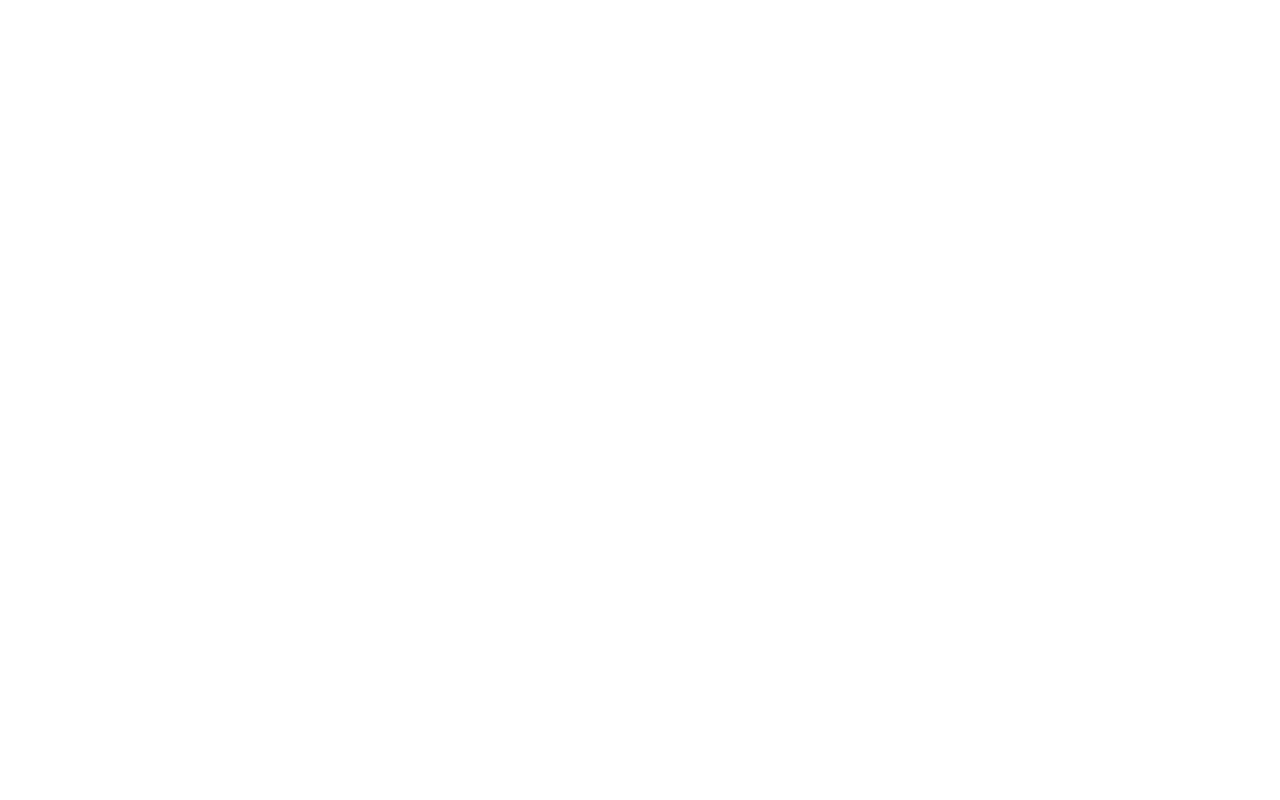
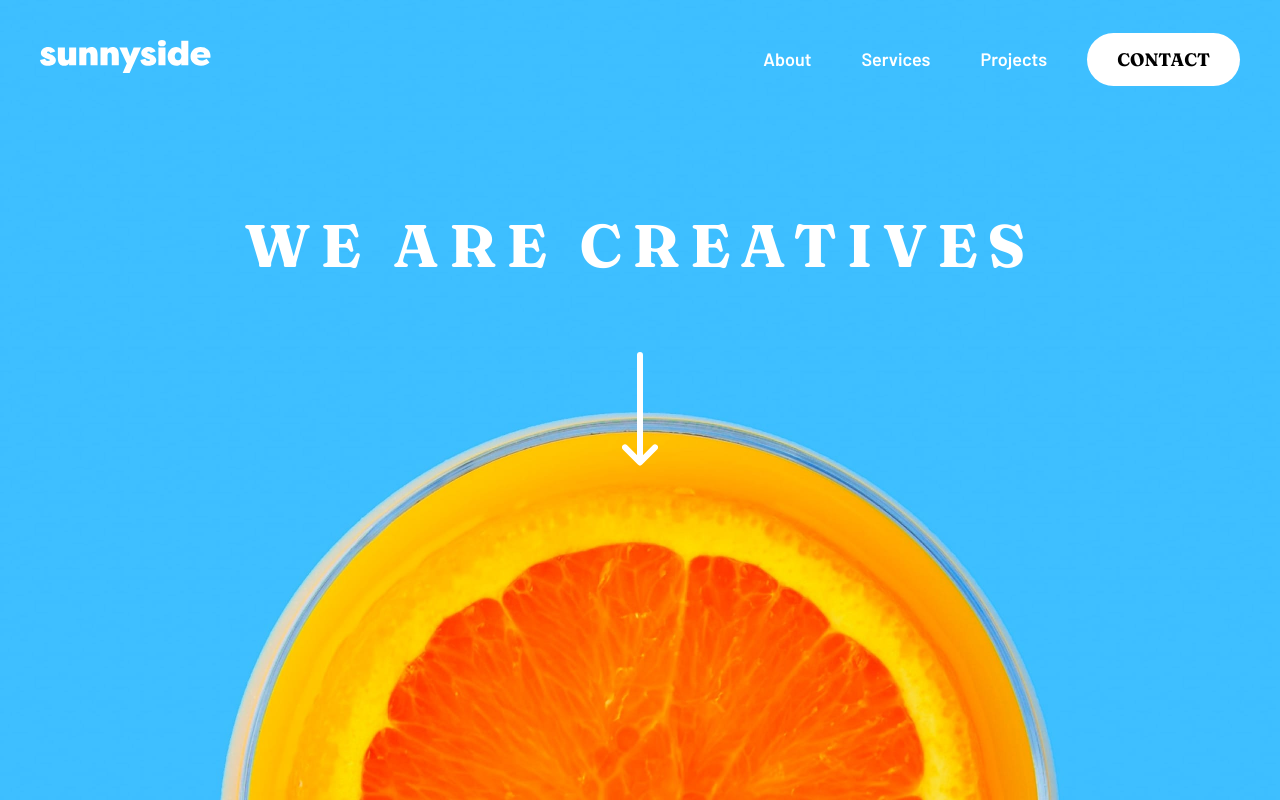
Before and after one commit to Aur71/Frontend-Mentor-SunnySide-Agency-Landing-Page, a plain HTML site: page index.html in a window 1280 px wide. Drawn offline with Linux system fonts and the light colour scheme.

Commit message:
Header done

```diff
--- a/index.html
+++ b/index.html
@@ -13,5 +13,29 @@
     <link rel="stylesheet" href="style.css" />
     <script src="app.js" defer></script>
   </head>
-  <body></body>
+  <body>
+    <div class="page-wrapper">
+      <header>
+        <nav>
+          <div class="logo">
+            <img src="images/logo.svg" alt="" />
+          </div>
+          <ul>
+            <li><a href="#">About</a></li>
+            <li><a href="#">Services</a></li>
+            <li><a href="#">Projects</a></li>
+            <li><a href="#">Contact</a></li>
+          </ul>
+          <div class="toggleBtn">
+            <img src="images/icon-hamburger.svg" alt="" />
+          </div>
+        </nav>
+
+        <h1>We are creatives</h1>
+        <a href="#"><img src="images/icon-arrow-down.svg" alt="" /></a>
+      </header>
+
+      <main></main>
+    </div>
+  </body>
 </html>
--- a/style.css
+++ b/style.css
@@ -41,3 +41,92 @@ body {
   font-size: 18px;
   overflow-x: hidden;
 }
+
+.page-wrapper {
+  max-width: 1440px;
+  margin: 0 auto;
+}
+
+header {
+  width: 100%;
+  height: 800px;
+  background: url("images/desktop/image-header.jpg") no-repeat center
+    center/cover;
+  padding: 10px;
+}
+
+.logo {
+  width: 200px;
+}
+
+.logo img {
+  width: 100%;
+}
+
+nav {
+  width: 100%;
+  height: auto;
+  display: flex;
+  justify-content: space-between;
+  align-items: center;
+  padding: 30px;
+}
+
+.toggleBtn {
+  cursor: pointer;
+  display: none;
+}
+
+.toggleBtn img {
+  width: 100%;
+}
+
+ul {
+  width: 100%;
+  height: auto;
+  list-style: none;
+  display: flex;
+  gap: 30px;
+}
+
+ul li:first-child {
+  margin-left: auto;
+}
+
+ul li a {
+  color: white;
+  padding: 10px;
+  font-family: var(--font1);
+}
+
+ul li:last-child a {
+  padding: 15px 30px;
+  background-color: white;
+  color: black;
+  font-family: var(--font2);
+  border-radius: 30px;
+  text-transform: uppercase;
+  transition: 0.2s;
+}
+
+ul li:last-child a:hover {
+  background-color: rgba(255, 255, 255, 0.2);
+  color: white;
+}
+
+h1 {
+  display: block;
+  text-align: center;
+  color: white;
+  text-transform: uppercase;
+  letter-spacing: 10px;
+  font-family: var(--font2);
+  font-size: 60px;
+  margin-top: 100px;
+}
+
+header > a {
+  display: block;
+  text-align: center;
+  margin-top: 70px;
+}
```
